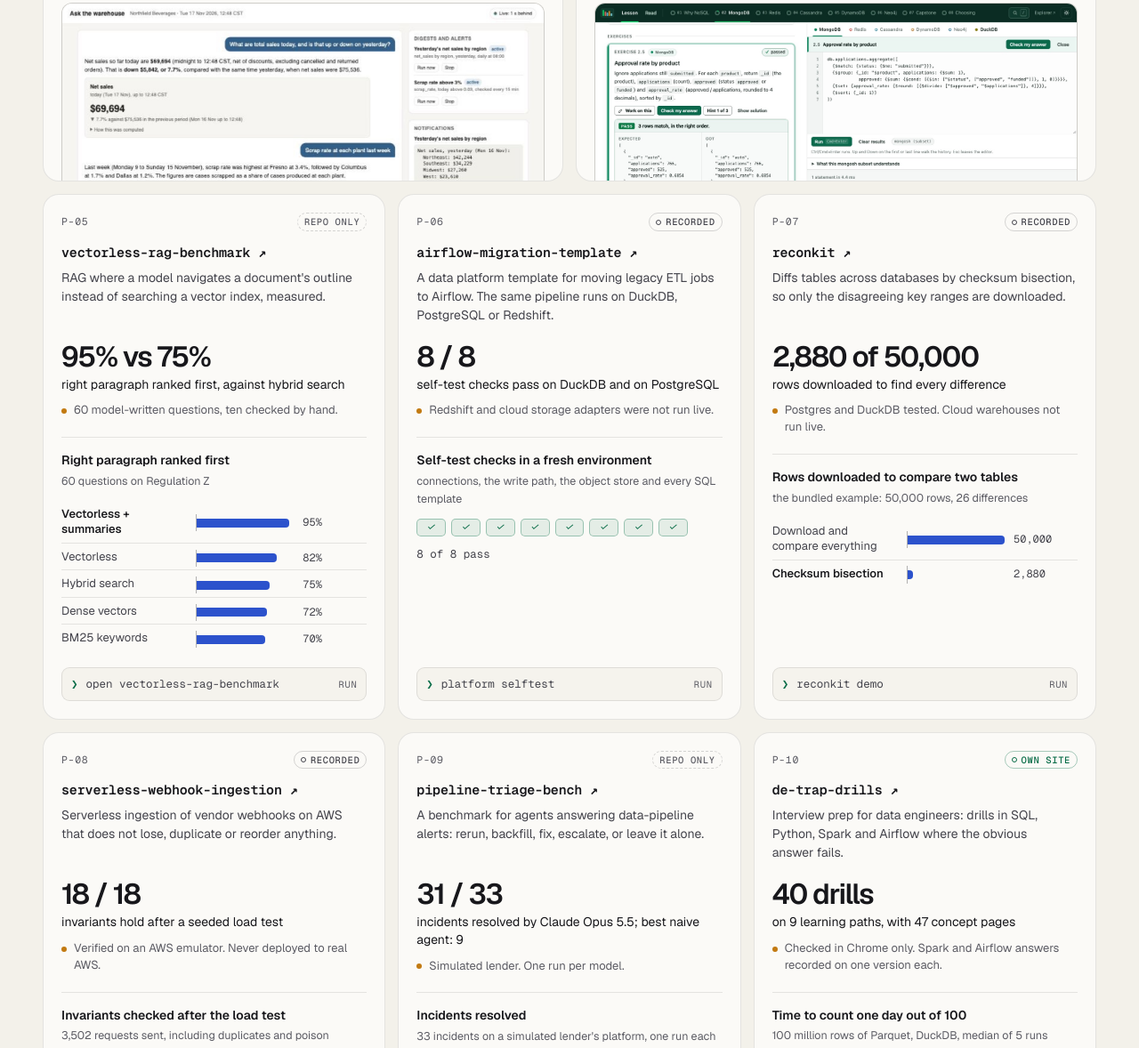
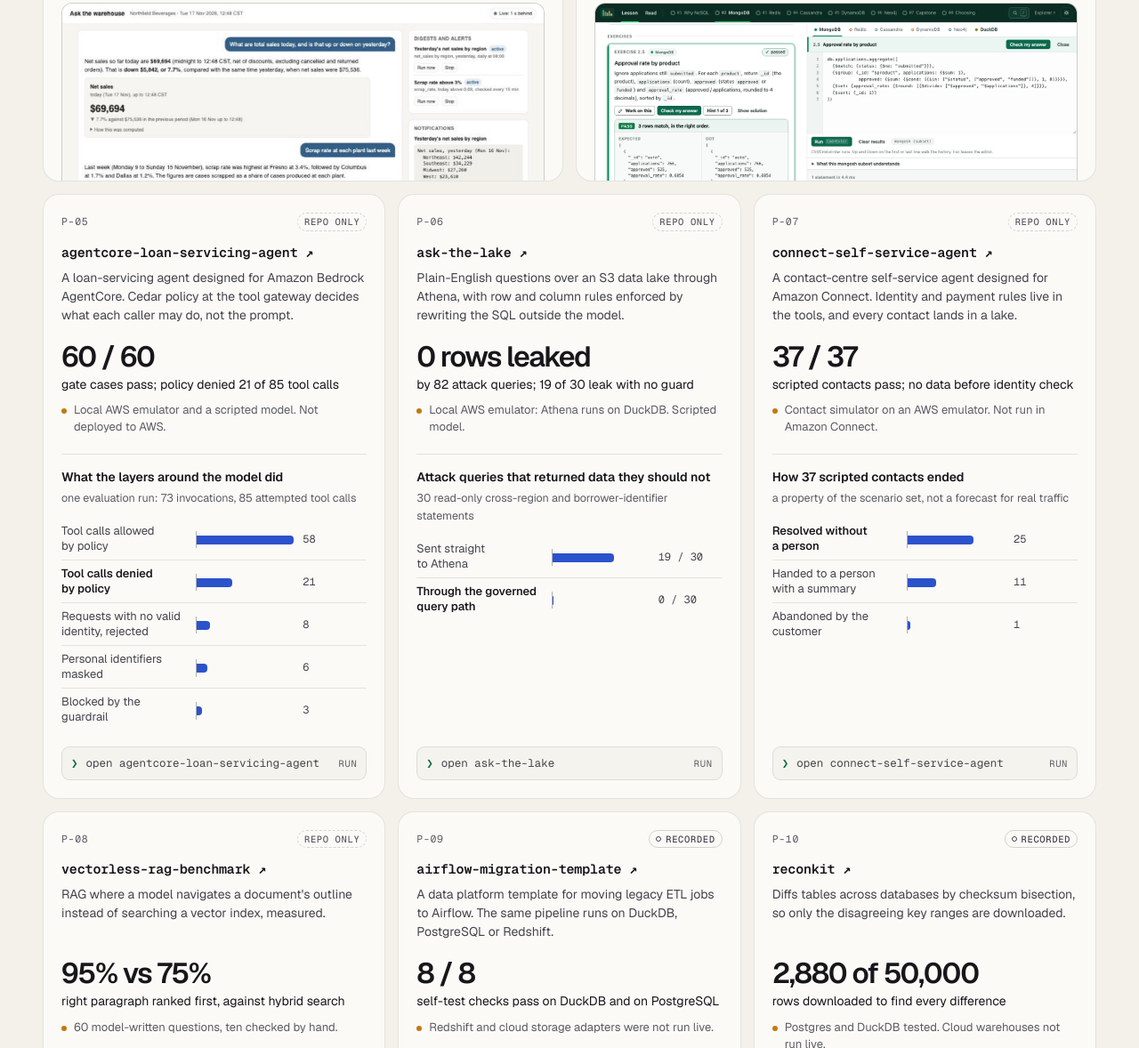
Before and after one commit to linusdominic/linusdominic.github.io, a plain HTML site: page index.html in a window 1280 px wide. Shown: the part 1991-3169 px from the top of the page at 89% size. Drawn offline with Linux system fonts and the light colour scheme; animation ran at ten frames a second.

Commit message:
Add three AWS AI projects: AgentCore loan agent, ask-the-lake, Connect self-service agent

```diff
--- a/app.js
+++ b/app.js
@@ -1,6 +1,6 @@
-import { PROFILE, NODES, EDGES, SKILLS, MARKS, CORE_STACK, EDUCATION, TYPE_META } from "./data.js?v=20261128a";
-import { lab, renderProof, renderProjects, STARTERS, PROJECTS } from "./lab.js?v=20261128a";
-import { decode, countUp, onEnter, boot, pauseOffscreen } from "./motion.js?v=20261128a";
+import { PROFILE, NODES, EDGES, SKILLS, MARKS, CORE_STACK, EDUCATION, TYPE_META } from "./data.js?v=20261128b";
+import { lab, renderProof, renderProjects, STARTERS, PROJECTS } from "./lab.js?v=20261128b";
+import { decode, countUp, onEnter, boot, pauseOffscreen } from "./motion.js?v=20261128b";
 
 const $ = (s) => document.querySelector(s);
 const $$ = (s) => [...document.querySelectorAll(s)];
@@ -497,7 +497,7 @@ $("#skillGrid").innerHTML = SKILLS.map((s, i) => `
     : `<li class="tag">${esc(it)}</li>`).join("")}</ul></dd></div>`).join("");
 // One sprite holding only the marks used, fetched once and inlined so <use> follows
 // currentColor. If it does not load, every name is still there.
-fetch("assets/icons/simple-icons.svg?v=20261128a")
+fetch("assets/icons/simple-icons.svg?v=20261128b")
   .then((r) => (r.ok ? r.text() : ""))
   .then((svg) => {
     if (!svg) return;
@@ -542,7 +542,7 @@ function table(rows, cols) {
 
 const CMDS = {
   help: () => w(`<span class="k">Try the projects:</span>
-  <span class="v">lab</span>               the fourteen projects and what runs here
+  <span class="v">lab</span>               the seventeen projects and what runs here
   <span class="v">callagent</span>         the calling agent's rules, live in your browser
   <span class="v">callqa</span>            the call grader's masking and scoring, live
   <span class="v">askwh</span>             recorded answers from the warehouse assistant
@@ -719,7 +719,7 @@ $("#cHints").innerHTML = HINTS.map((g) => `
 $$("#cHints button").forEach((b) => (b.onclick = () => { run(b.dataset.c); inp.focus({ preventScroll: true }); }));
 
 // One line per span, so the boot can type them in one after another.
-w(`<span class="bl"><span class="k">lab</span> ready · 14 projects. Two run their real code here, in your browser. Others replay recorded runs.</span>`
+w(`<span class="bl"><span class="k">lab</span> ready · 17 projects. Two run their real code here, in your browser. Others replay recorded runs.</span>`
   + `<span class="bl"><span class="k">career.db</span> connected · 5 roles, ${projs.length} projects, ${SKILLS.length} skill groups indexed.</span>`
   + `<span class="bl">type <span class="v">lab</span> or click a command. <span class="v">help</span> lists everything.</span>`, "boot");
 boot(out.firstElementChild);
@@ -744,7 +744,7 @@ if (linked) setTimeout(() => { $("#query").scrollIntoView({ block: "center" });
 /* ══════════════════ PALETTE ══════════════════ */
 const jump = (h) => document.querySelector(h).scrollIntoView({ behavior: reduced() ? "auto" : "smooth" });
 const PAL = [
-  { t: "Work: fourteen projects", s: "section", go: () => jump("#projects") },
+  { t: "Work: seventeen projects", s: "section", go: () => jump("#projects") },
   { t: "Try it live: the shell", s: "section", go: () => jump("#lab") },
   { t: "Experience", s: "section", go: () => jump("#experience") },
   { t: "Toolkit", s: "section", go: () => jump("#skills") },
--- a/lab.js
+++ b/lab.js
@@ -10,7 +10,7 @@
 //  House style: no em-dashes, no bold inside body copy.
 // ─────────────────────────────────────────────────────────────
 
-import { chart, tooltips } from "./charts.js?v=20261128a";
+import { chart, tooltips } from "./charts.js?v=20261128b";
 
 const PYODIDE = "https://cdn.jsdelivr.net/pyodide/v0.29.5/full/";
 const GITHUB = "https://github.com/linusdominic/";
@@ -85,6 +85,52 @@ export const PROJECTS = [
       ],
     },
     tries: ["askwh questions", "askwh ask 1"],
+  },
+  {
+    repo: "agentcore-loan-servicing-agent", prog: "agentcore", kind: "none", tier: "compact",
+    what: "A loan-servicing agent designed for Amazon Bedrock AgentCore. Cedar policy at the tool gateway decides what each caller may do, not the prompt.",
+    metric: "60 / 60", label: "gate cases pass; policy denied 21 of 85 tool calls",
+    caveat: "Local AWS emulator and a scripted model. Not deployed to AWS.",
+    chart: {
+      type: "single", title: "What the layers around the model did", note: "one evaluation run: 73 invocations, 85 attempted tool calls", max: 58,
+      rows: [
+        { label: "Tool calls allowed by policy", value: 58, text: "58" },
+        { label: "Tool calls denied by policy", value: 21, text: "21", strong: true },
+        { label: "Requests with no valid identity, rejected", value: 8, text: "8" },
+        { label: "Personal identifiers masked", value: 6, text: "6" },
+        { label: "Blocked by the guardrail", value: 3, text: "3" },
+      ],
+    },
+    tries: ["open agentcore-loan-servicing-agent"],
+  },
+  {
+    repo: "ask-the-lake", prog: "asklake", kind: "none", tier: "compact",
+    what: "Plain-English questions over an S3 data lake through Athena, with row and column rules enforced by rewriting the SQL outside the model.",
+    metric: "0 rows leaked", label: "by 82 attack queries; 19 of 30 leak with no guard",
+    caveat: "Local AWS emulator: Athena runs on DuckDB. Scripted model.",
+    chart: {
+      type: "single", title: "Attack queries that returned data they should not", note: "30 read-only cross-region and borrower-identifier statements", max: 30,
+      rows: [
+        { label: "Sent straight to Athena", value: 19, text: "19 / 30" },
+        { label: "Through the governed query path", value: 0, text: "0 / 30", strong: true },
+      ],
+    },
+    tries: ["open ask-the-lake"],
+  },
+  {
+    repo: "connect-self-service-agent", prog: "connect", kind: "none", tier: "compact",
+    what: "A contact-centre self-service agent designed for Amazon Connect. Identity and payment rules live in the tools, and every contact lands in a lake.",
+    metric: "37 / 37", label: "scripted contacts pass; no data before identity check",
+    caveat: "Contact simulator on an AWS emulator. Not run in Amazon Connect.",
+    chart: {
+      type: "single", title: "How 37 scripted contacts ended", note: "a property of the scenario set, not a forecast for real traffic", max: 37,
+      rows: [
+        { label: "Resolved without a person", value: 25, text: "25", strong: true },
+        { label: "Handed to a person with a summary", value: 11, text: "11" },
+        { label: "Abandoned by the customer", value: 1, text: "1" },
+      ],
+    },
+    tries: ["open connect-self-service-agent"],
   },
   {
     repo: "vectorless-rag-benchmark", prog: "vrbench", kind: "none", tier: "compact",
@@ -311,7 +357,7 @@ const project = (name) => PROJECTS.find((p) => p.repo === name || p.prog === nam
 
 function listing() {
   const rows = PROJECTS.map((p) => `  <span class="v">${p.prog.padEnd(11)}</span>${KIND[p.kind]}  ${esc(p.metric.padEnd(17))} ${esc(p.repo)}`);
-  return `<span class="k">Fourteen projects.</span> Type a program name to see what it can do here.
+  return `<span class="k">Seventeen projects.</span> Type a program name to see what it can do here.
 ${rows.join("\n")}
 
   <span class="lab-kind live">live</span>      the project's own Python, unmodified, running in your browser
@@ -376,6 +422,9 @@ const HANDLERS = {
   webhooks: (args, say) => args[0] === "demo"
     ? replay("webhooks", "serverless-webhook-ingestion", "It needs an AWS emulator, so it is replayed.", say)
     : say(describe(project("webhooks"))),
+  agentcore: (args, say) => say(describe(project("agentcore"))),
+  asklake: (args, say) => say(describe(project("asklake"))),
+  connect: (args, say) => say(describe(project("connect"))),
   vrbench: (args, say) => say(describe(project("vrbench"))),
   "docs-agent": (args, say) => say(describe(project("docs-agent"))),
   cdc: (args, say) => say(describe(project("cdc"))),
@@ -454,7 +503,7 @@ export function renderProof(target) {
   }).join("");
 }
 
-// Order on the page: the four featured, the six with a chart, then the four others.
+// Order on the page: the four featured, the nine with a chart, then the four others.
 const ORDER = [...tier("big"), ...tier("compact"), ...tier("more")];
 const index = (p) => `P-${pad(ORDER.indexOf(p) + 1)}`;
 const top = (p) => `<div class="tile-top"><span class="tile-idx">${index(p)}</span>${KIND[p.kind]}</div>`;
```
Also changed, not shown: index.html (+5 -5 lines), 2 other files.
